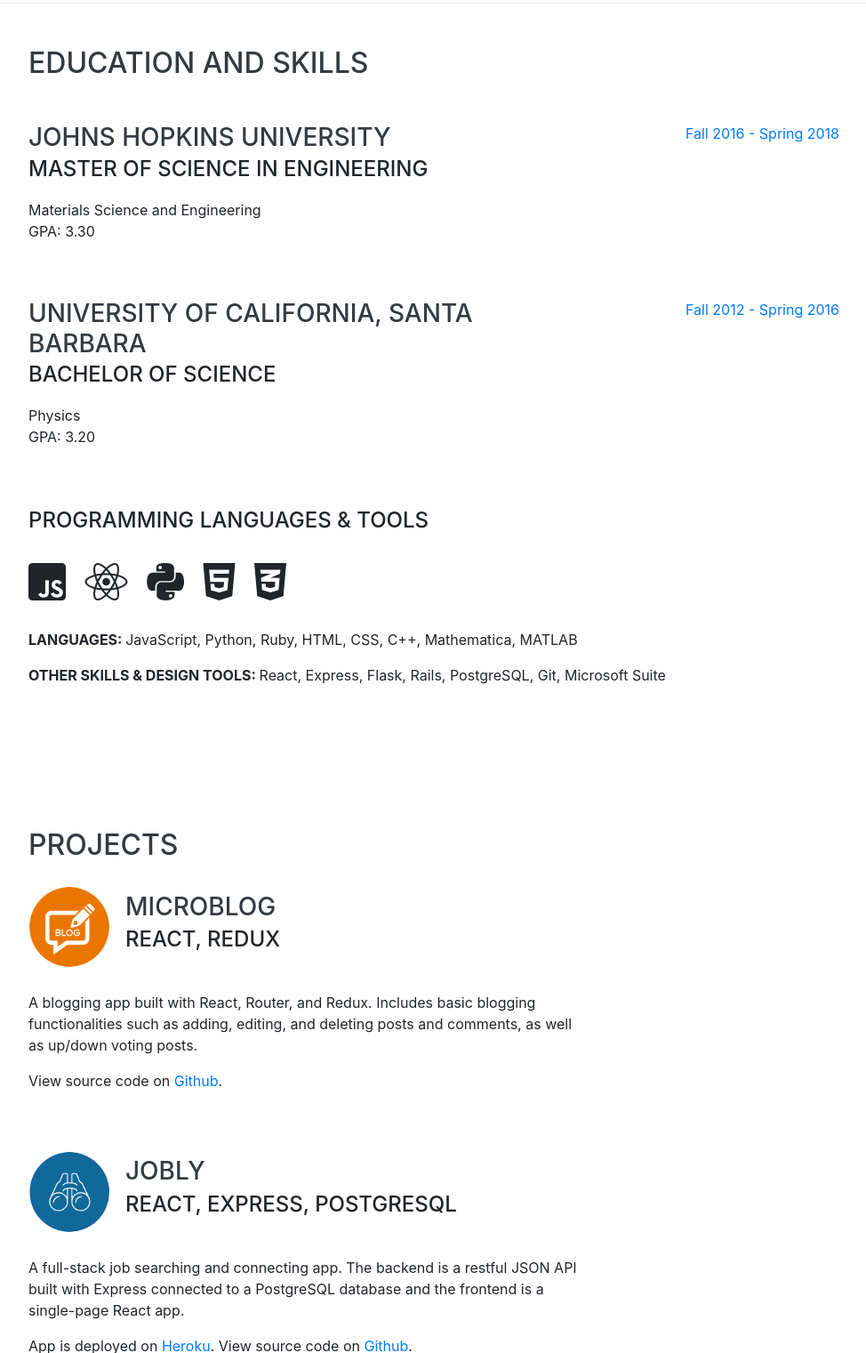
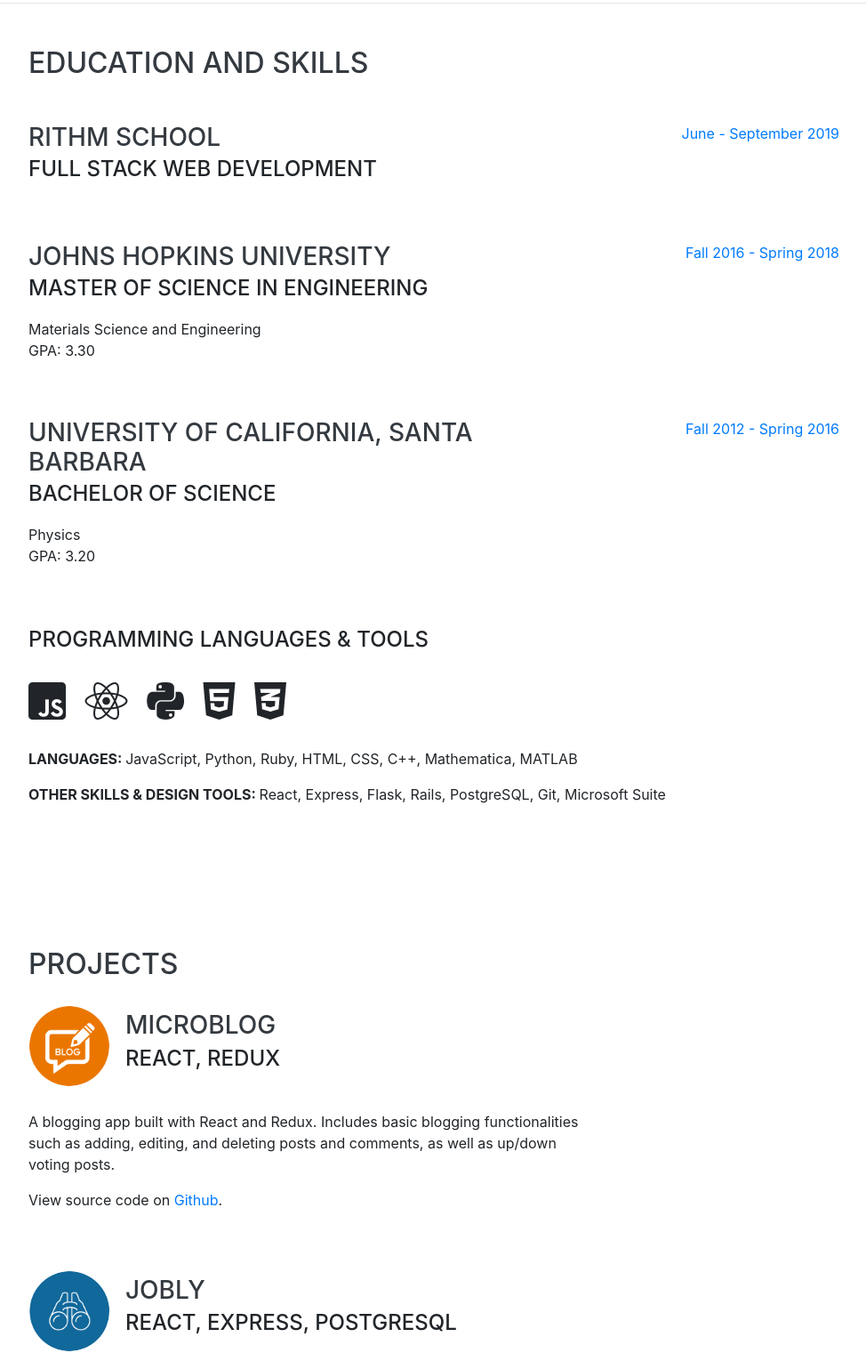
Before and after one commit to andrewsli/andrewsli.github.io, a website with bundled scripts: page index.html in a window 1280 px wide. Shown: the part 1598-3119 px from the top of the page at 89% size, without its empty margins (288-1262 px from the left). Built offline with nearby package versions, Linux system fonts and the light colour scheme; a web font is replaced by a local one.

Commit message:
updated resume with rithm school experiences

```diff
--- a/index.html
+++ b/index.html
@@ -124,6 +124,16 @@
 
         <div class="resume-item d-flex flex-column flex-md-row justify-content-between mb-5">
           <div class="resume-content">
+            <h3 class="mb-0">Rithm School</h3>
+            <div class="subheading mb-3">Full Stack Web Development</div>
+          </div>
+          <div class="resume-date text-md-right">
+            <span class="text-primary">June - September 2019</span>
+          </div>
+        </div>
+
+        <div class="resume-item d-flex flex-column flex-md-row justify-content-between mb-5">
+          <div class="resume-content">
             <h3 class="mb-0">Johns Hopkins University</h3>
             <div class="subheading mb-3">Master of Science in Engineering</div>
             <div>Materials Science and Engineering</div>
@@ -199,7 +209,7 @@
                 </td>
               </tr>
             </table>
-            <p> <br>A blogging app built with React, Router, and Redux. Includes basic blogging functionalities such
+            <p> <br>A blogging app built with React and Redux. Includes basic blogging functionalities such
               as adding, editing, and deleting posts and comments, as well as up/down voting posts.</p>
             <p>View source code on <a href="https://github.com/andrewsli/redux-microblog">Github</a>.</p>
           </div>
```
Also changed, not shown: 1 other file.
